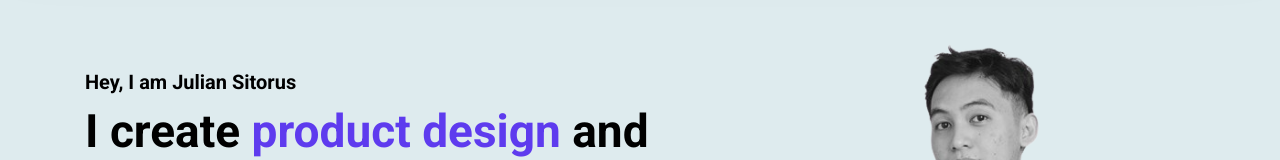
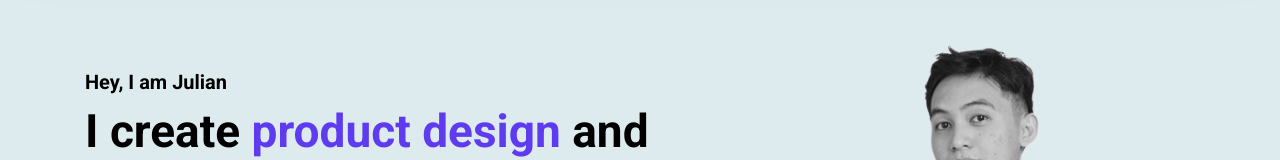
Before and after one commit to JulianSitorus/portofolio, a plain HTML site: page index.html in a window 1280 px wide. Shown: the part 147-307 px from the top of the page. Drawn offline with nearby package versions, Linux system fonts and the light colour scheme.

Commit message:
Perubahan nama

```diff
--- a/index.html
+++ b/index.html
@@ -28,7 +28,7 @@
     <!-- ======================================= main ============================================== -->
     <div class="main" id="main">
         <div class="left">
-            <h5>Hey, I am Julian Sitorus</h5>
+            <h5>Hey, I am Julian</h5>
             <h3>I create <span>product design</span> and brand experience</h3>
             <p>Lorem ipsum dolor sit amet consectetur adipisicing elit. Totam laudantium esse debitis maiores dolore officia harum.</p>
             <button>Get in touch</button>
```
